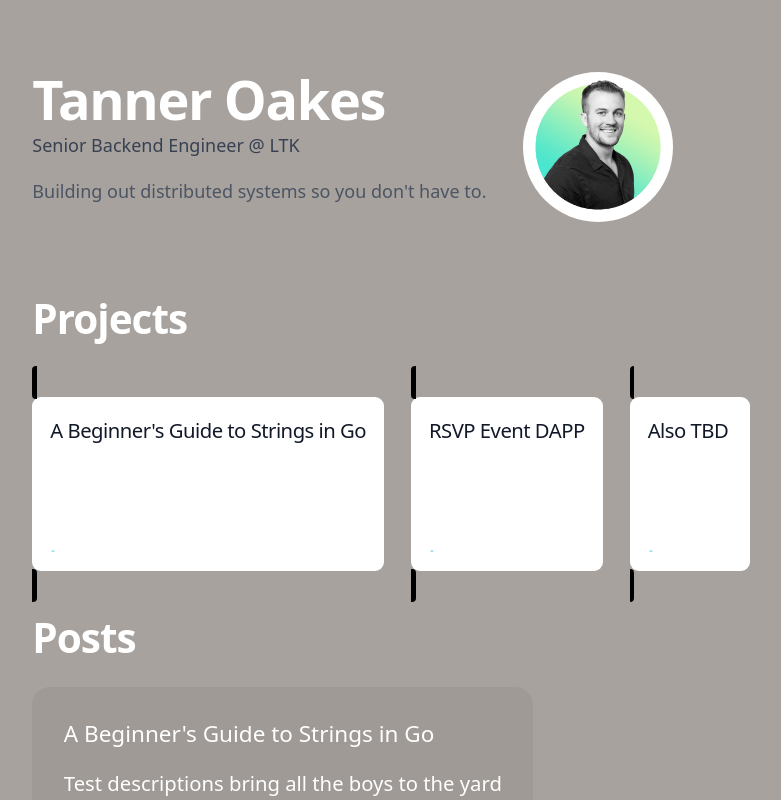
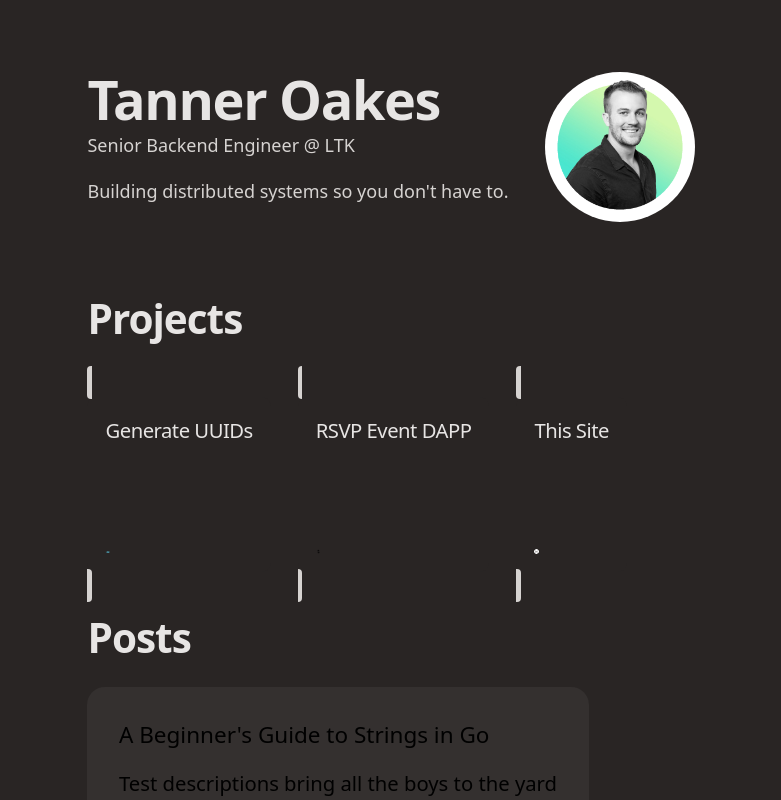
Before and after one commit to Oakes6/tanfolio, a Next.js app: page / in a window 1280 px wide. Shown: the top 800 px of the page, without its empty margins (249-1030 px from the left). Built offline with nearby package versions, Linux system fonts and the light colour scheme.

Commit message:
stable version 1

```diff
--- a/components/BlogPostPreview.js
+++ b/components/BlogPostPreview.js
@@ -5,7 +5,8 @@ export default function BlogPostPreview(post) {
 
     return (
         <div>
-          <ContentLink key={post.slug} href={`/blog/${post.slug}`}>
+          {/* <ContentLink key={post.slug} href={`/blog/${post.slug}`}> */}
+          <ContentLink key={post.slug} href="https://oakes.hashnode.dev/beginner-strings-go">
             <ContentLink.Title>{post.title}</ContentLink.Title>
 
             <ContentLink.Meta>
--- a/components/Container.js
+++ b/components/Container.js
@@ -28,11 +28,10 @@ export default function Container(props) {
             <div className="flex flex-col justify-center px-8">
 
             </div>
-            <main className="flex flex-col justify-center px-8 bg-stone-400 dark:bg-gray-900">
+            <main className="flex flex-col justify-center px-8 bg-stone-800 dark:bg-gray-900">
                 {children}
                 <Footer />
             </main>
-
         </div>
-    );
+    )
 }
--- a/components/ContentLink.js
+++ b/components/ContentLink.js
@@ -11,7 +11,7 @@ export function ContentLink({
     <Link href={href}>
       <a
         className={
-          "block overflow-hidden rounded-2xl bg-black/5 p-7 shadow-surface-elevation-low transition duration-300 hover:bg-black/10 hover:shadow-surface-elevation-medium"
+          "block overflow-hidden rounded-2xl bg-white/5 p-7 shadow-surface-elevation-low transition duration-300 hover:bg-white/10 hover:shadow-surface-elevation-medium"
         }
       >
         {children}
--- a/components/Footer.js
+++ b/components/Footer.js
@@ -4,7 +4,7 @@ import Link from 'next/link';
 
 const ExternalLink = ({ href, children }) => (
   <a
-    className="text-gray-500 hover:text-gray-600 transition"
+    className="text-stone-300 hover:text-gray-600 transition"
     target="_blank"
     rel="noopener noreferrer"
     href={href}
@@ -21,7 +21,7 @@ export default function Footer() {
       <div className="w-full max-w-2xl grid grid-cols-1 gap-4 pb-16 sm:grid-cols-3">
         <div className="flex flex-col space-y-4">
           <Link href="/">
-            <a className="text-gray-500 hover:text-gray-600 transition">Home</a>
+            <a className="text-stone-300 hover:text-gray-600 transition">Home</a>
           </Link>
           {/* <Link href="/about">
             <a className="text-gray-500 hover:text-gray-600 transition">
--- a/components/ProjectPostCard.js
+++ b/components/ProjectPostCard.js
@@ -6,32 +6,31 @@ import cn from 'classnames';
 // import fetcher from 'lib/fetcher';
 // import { Views } from 'lib/types';
 
-export default function ProjectPostCard({ title, slug, gradient }) {
+export default function ProjectPostCard({ title, slug, img }) {
 //   const { data } = useSWR<Views>(`/api/views/${slug}`, fetcher);
 //   const views = data?.total;
 
   return (
-    <Link href={`/blog/${slug}`}>
+    <Link href={`${slug}`}>
       <a
         className={cn(
           'transform hover:scale-[1.01] transition-all',
-          'rounded-xl w-full md:w-1/3 bg-black p-1',
-          gradient
+          'rounded-xl w-full md:w-1/3 bg-stone-300 p-1'
         )}
       >
-        <div className="flex flex-col justify-between h-full bg-white dark:bg-gray-900 rounded-lg p-4">
+        <div className="flex flex-col justify-between h-full bg-stone-800 dark:bg-gray-900 rounded-lg p-4">
           <div className="flex flex-col md:flex-row justify-between">
-            <h4 className="text-lg md:text-lg font-medium mb-6 sm:mb-10 w-full text-gray-900 dark:text-gray-100 tracking-tight">
+            <h4 className="text-lg md:text-lg font-medium mb-6 sm:mb-10 w-full text-stone-200 dark:text-gray-100 tracking-tight">
               {title}
             </h4>
           </div>
           <div className="flex items-center text-gray-800 dark:text-gray-200 capsize">
-          <div className="w-[50px] sm:w-[75px] relative mb-8 sm:mb-0 mr-auto">
+          <div className="w-[50px] sm:w-[60px] relative mb-8 sm:mb-0 mr-auto">
                 <Image
-                alt={name}
+                alt={"Tanner"}
                 height={5}
                 width={5}
-                src="/images/Go-Logo/PNG/Go-Logo_LightBlue.png"
+                src={img}
                 sizes="5vw"
                 priority
                 className="rounded-full filter"
--- a/components/layout.js
+++ b/components/layout.js
@@ -12,7 +12,7 @@ export default function Layout({ children, home }) {
             <div className="flex flex-col justify-center items-start max-w-2xl border-gray-200 dark:border-gray-700 mx-auto pb-16">
                 <div className="flex flex-col-reverse sm:flex-row items-start">
                     <div className="flex flex-col pr-8">
-                        <h1 className="font-bold text-3xl md:text-5xl tracking-tight mb-1 text-white dark:text-white">{name}</h1>
+                        <h1 className="font-bold text-3xl md:text-5xl tracking-tight mb-1 text-stone-400 dark:text-white">{name}</h1>
                         <h2 className="text-gray-700 dark:text-gray-200 mb-4">
                             Senior Backend Engineer @ LTK
                         </h2>
--- a/pages/_app.js
+++ b/pages/_app.js
@@ -4,7 +4,7 @@ import { ThemeProvider } from 'next-themes'
 export default function App({ Component, pageProps }) {
     return (
         <ThemeProvider>
-            <Component {...pageProps} />;
+            <Component {...pageProps} />
         </ThemeProvider>
     )
 }
--- a/pages/_document.js
+++ b/pages/_document.js
@@ -51,10 +51,10 @@ export default function Document(props) {
           name="robots"
         /> */}
       </Head>
-      <body className="bg-white dark:bg-black text-white dark:text-black">
+      <body className="bg-stone-800 dark:bg-black">
         <Main />
         <NextScript />
       </body>
     </Html>
-  );
+  )
 }
--- a/pages/index.js
+++ b/pages/index.js
@@ -44,12 +44,12 @@ export default function Home({ posts }) {
       <div className="flex flex-col justify-center items-start max-w-2xl border-gray-200 dark:border-gray-700 mx-auto pb-16">
         <div className="flex flex-col-reverse sm:flex-row mt-16 items-start">
             <div className="flex flex-col pr-8">
-                <h1 className="font-bold text-3xl md:text-5xl tracking-tight mb-1 text-white dark:text-white">{name}</h1>
-                <h2 className="text-gray-700 dark:text-gray-200 mb-4">
+                <h1 className="font-bold text-3xl md:text-5xl tracking-tight mb-1 text-stone-200 dark:text-white">{name}</h1>
+                <h2 className="text-stone-300 dark:text-gray-200 mb-4">
                     Senior Backend Engineer @ LTK
                 </h2>
-                <p className="text-gray-600 dark:text-gray-200 mb-4">
-                    Building out distributed systems so you don't have to.
+                <p className="text-stone-300 dark:text-gray-200 mb-4">
+                    Building distributed systems so you don't have to.
                 </p>
             </div>
             <div className="w-[80px] sm:w-[150px] relative mb-8 sm:mb-0 mr-auto">
@@ -64,27 +64,27 @@ export default function Home({ posts }) {
                 />
             </div>
         </div>
-        <h3 className="font-bold text-2xl md:text-4xl tracking-tight mb-6 mt-16 text-white dark:text-white">
+        <h3 className="font-bold text-2xl md:text-4xl tracking-tight mb-6 mt-16 text-stone-200 dark:text-white">
             Projects
         </h3>
         <div className="flex gap-6 flex-col md:flex-row">
             <ProjectPostCard
-              title="A Beginner's Guide to Strings in Go"
-              slug="beginners-guide-to-go"
-              gradient="from-[#D8B4FE] to-[#818CF8]"
+              title="Generate UUIDs"
+              slug="https://github.com/Oakes6/guids"
+              img={"/images/Go-Logo/PNG/Go-Logo_LightBlue.png"}
             />
             <ProjectPostCard
               title="RSVP Event DAPP"
-              slug="rust"
-              gradient="from-[#6EE7B7] via-[#3B82F6] to-[#9333EA]"
+              slug="https://web3-rsvp-frontend-starter-ufvv.vercel.app/"
+              img={"/images/Solidity.png"}
             />
             <ProjectPostCard
-              title="Also TBD"
-              slug="react-state-management"
-              gradient="from-[#FDE68A] via-[#FCA5A5] to-[#FECACA]"
+              title="This Site"
+              slug="/"
+              img={"/images/nextjs2.png"}
             />
         </div>
-        <h3 className="font-bold text-2xl md:text-4xl tracking-tight mb-6 mt-16 text-white dark:text-white">
+        <h3 className="font-bold text-2xl md:text-4xl tracking-tight mb-6 mt-16 text-stone-200 dark:text-white">
             Posts
         </h3>
         <div className="flex gap-6 flex-col md:flex-row">
@@ -103,7 +103,7 @@ export default function Home({ posts }) {
         )} */}
       </div>
     </Container>
-  );
+  )
 }
 
 export async function getStaticProps() {
```
Also changed, not shown: public/images/nextjs2.png (added), public/images/solidity.png (added).
